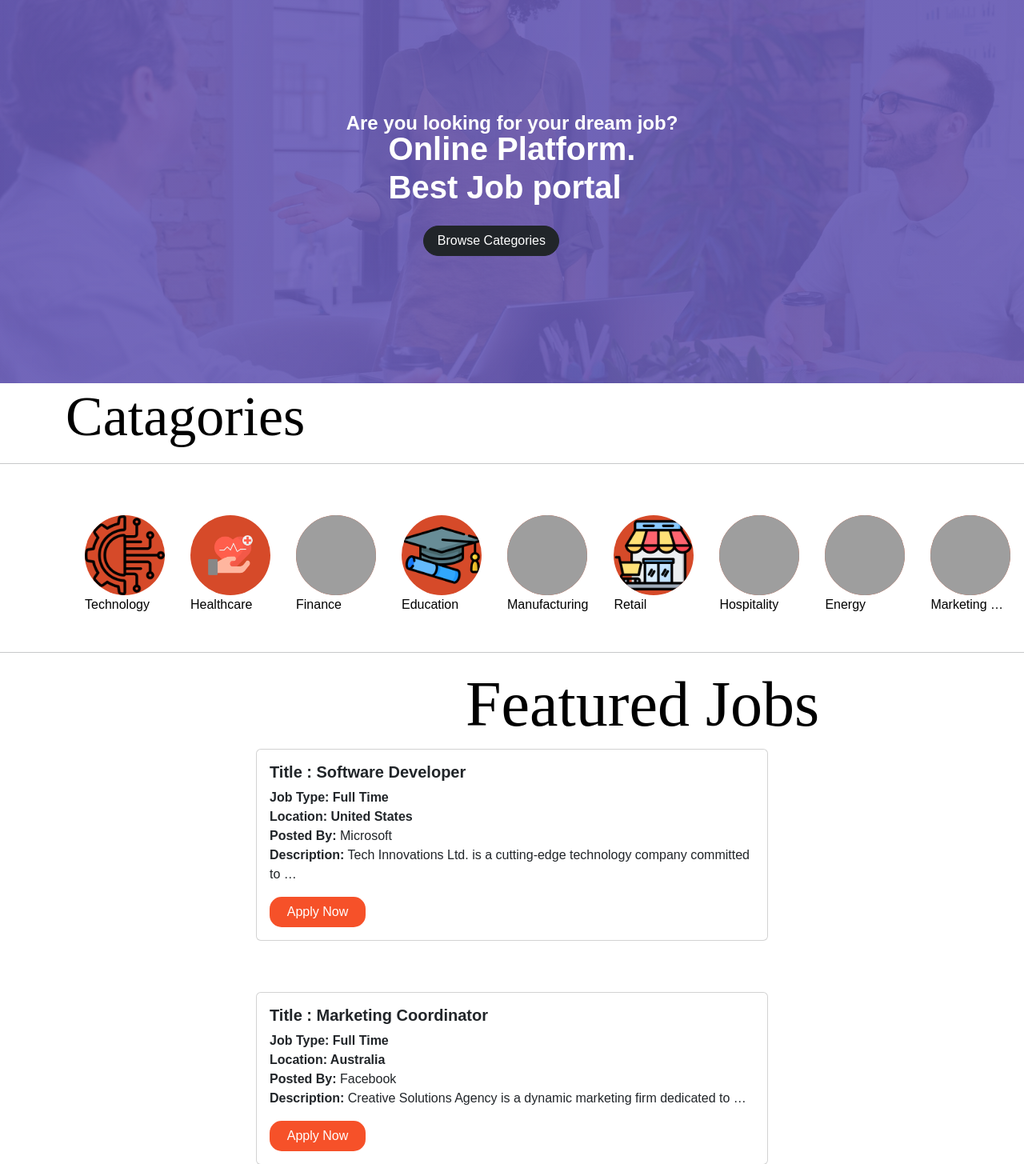
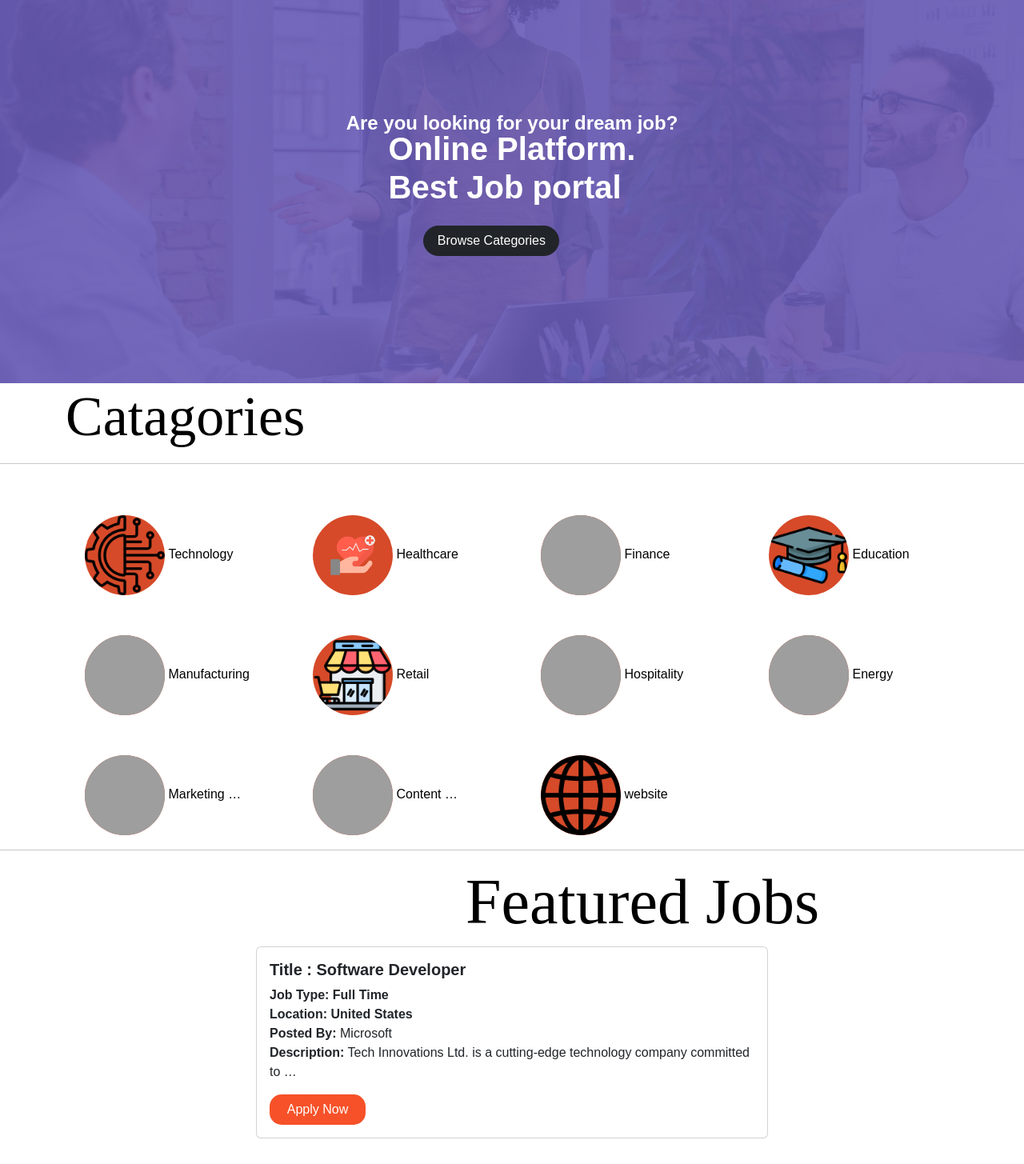
Before and after one commit to Sayed1-11/CareerSwift, a Django app: page / in a window 1280 px wide; the page is wider, and only the part inside the window is pictured. Shown: the part 86-1541 px from the top of that part at 80% size. Run offline with Django 4.2, Linux system fonts and the light colour scheme; data comes from the database, SQL or seed files in the repository; grey boxes are pictures that could not be loaded.

Commit message:
Update base.html

```diff
--- a/core/templates/base.html
+++ b/core/templates/base.html
@@ -230,21 +230,26 @@ body {
 
       </div>
 
-      <div class="category"style="height:40vh" id='category'>
+     <div class="category"style="" id='category'>
         <h1 style="color: black; font-family: 'Dancing Script', Sans Serif; font-size: 70px;"class="container">Catagories</h1>
         <hr>
         <div class="container gap-2"  >
+          <div class="row">
         {% for cat in industry %}
+        <div class="col-12 col-sm-6 col-md-3  mt-5">
+        <div class="form-check" >
 
-    <div class="form-check mt-5" >
 
-      <a href="{%url 'industry' cat.slug%}" style="text-decoration:none;color:black;"><img src="{{cat.image.url}}"style="width:100px;height:100px;border-radius:50%;background:rgb(84%, 29%, 16%);"  alt=""><label class="form-check-label" for="{{cat.id}}">
+      <a href="{%url 'industry' cat.slug%}" style="text-decoration:none;color:black;"><img src="{{cat.image.url}}"style="width:100px;height:100px;border-radius:50%;background:rgb(84%, 29%, 16%);"  alt="">
+        <label class="form-check-label" for="{{cat.id}}">
         {{cat|truncatewords:1}}
         </label>
+    </a>
+  </div>
+  </div>
 
-    </a>
-    </div>
     {% endfor %}
+  </div>
   </div>
       </div>
 
```
